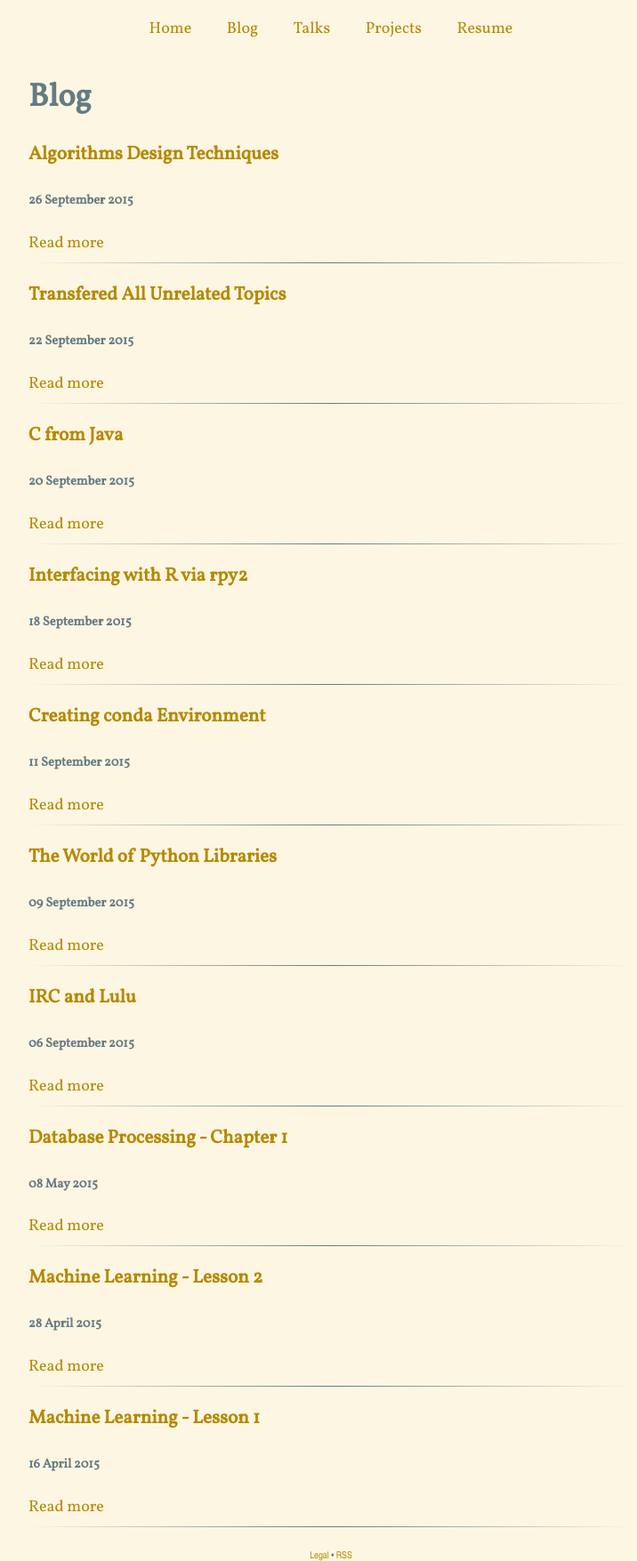
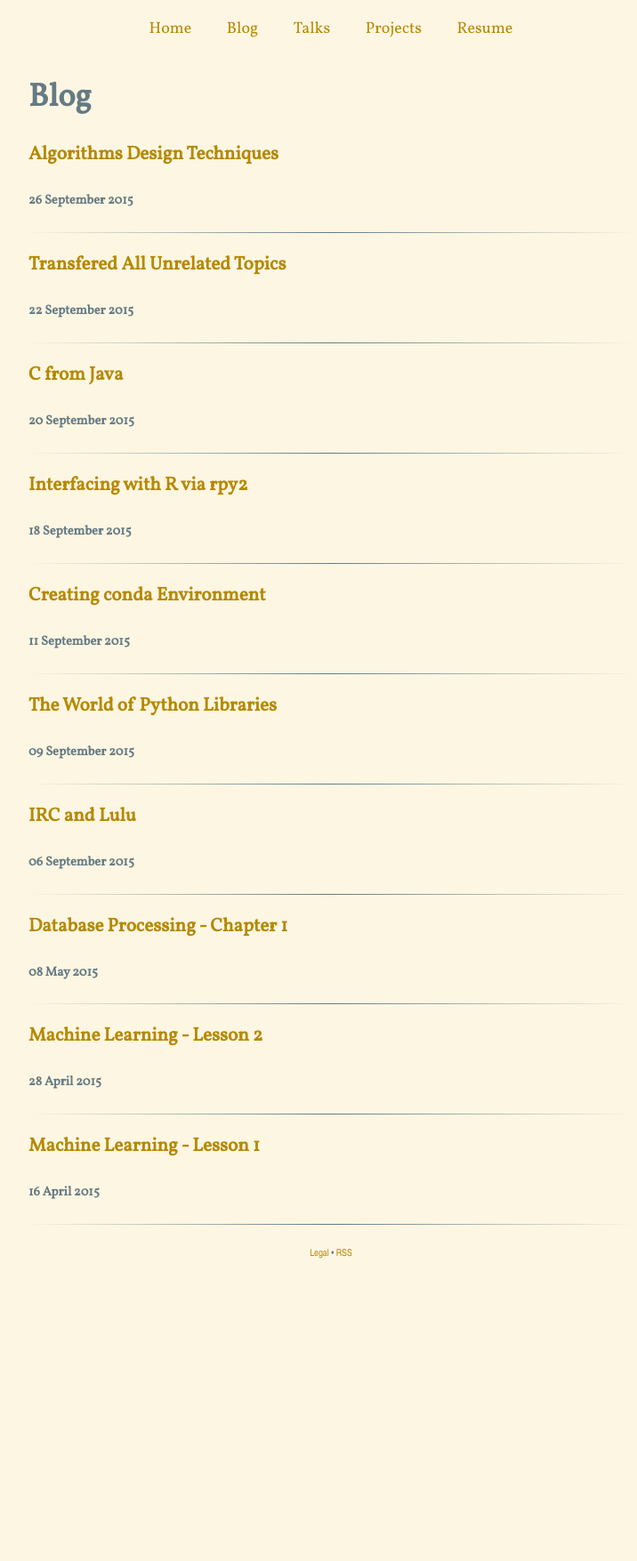
Before and after one commit to eneskemalergin/blog, a Jekyll site: the page built from blog/index.html, in a window 1280 px wide. Shown: the whole page at 89% size, without its empty margins (268-984 px from the left). Built offline with Jekyll 4.4.1, drawn with Linux system fonts in a browser that asks for light colours; nearby versions of some CDN libraries; Markdown is read by kramdown in place of the engine named in the settings; the list of posts is cut into pages by our own code; comment, search, counter and statistics services are not loaded; after the commit the page ends 1415 px from its top, so only the background shows below that.

Commit message:
Adding more

```diff
--- a/blog/index.html
+++ b/blog/index.html
@@ -7,7 +7,6 @@
 
   <h3><a href="{{ post.url }}">{{ post.title }}</a></h3>
   <h4><small>{{ post.date | date_to_long_string }}</small></h4>
-  <a href="{{ post.url }}">Read more</a>
   <hr />
 {% endfor %}
 
--- a/talks/index.html
+++ b/talks/index.html
@@ -5,7 +5,7 @@
 <h1>Talks</h1>
 {% for post in paginator.posts %}
 
-  <h3><a href="{{ site.baseurl }}{{ post.url }}">{{ post.title }}</a></h3>
+  <h3><a href="{{ post.url }}">{{ post.title }}</a></h3>
   <h4><small>{{ post.date | date_to_long_string }}</small></h4>
   {{ post.description }}
   <hr />
```
